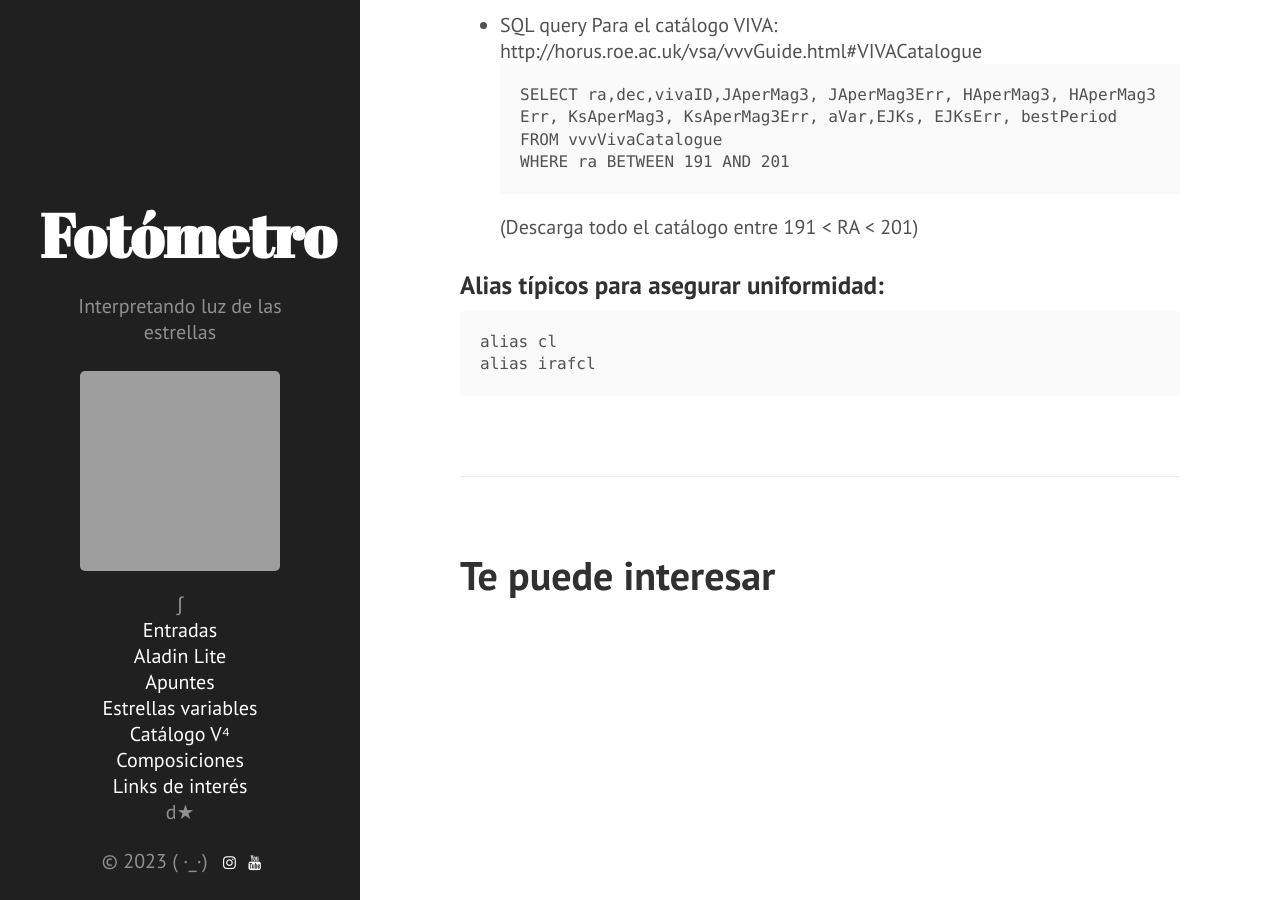
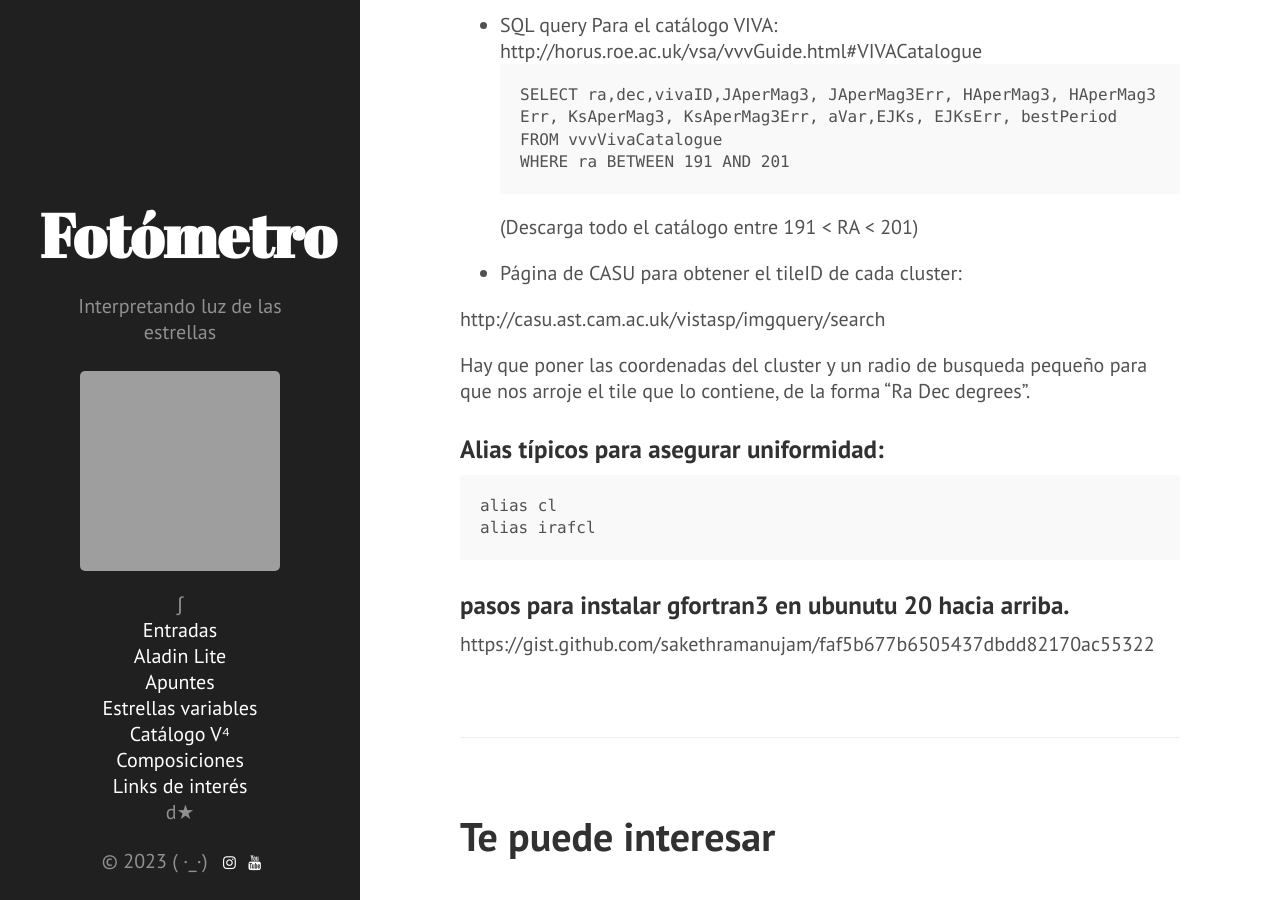
Before and after one commit to nicomedinap/nicomedinap.github.io, a Jekyll site: the page built from apuntes/ComandosUtiles.md, in a window 1280 px wide and 900 px high, scrolled down 1569 px. Built offline with Jekyll 4.4.1, drawn with Linux system fonts in a browser that asks for light colours; a script that is not in the unit is left out; grey boxes are pictures that could not be loaded.

Commit message:
Actualizados los links y comandos

````diff
--- a/apuntes/ComandosUtiles.md
+++ b/apuntes/ComandosUtiles.md
@@ -66,6 +66,11 @@ WHERE ra BETWEEN 191 AND 201
 ```
 (Descarga todo el catálogo entre 191 < RA < 201)
 
+* Página de CASU para obtener el tileID de cada cluster:
+
+http://casu.ast.cam.ac.uk/vistasp/imgquery/search
+
+Hay que poner las coordenadas del cluster y un radio de busqueda pequeño para que nos arroje el tile que lo contiene, de la forma "Ra Dec degrees".
 
 ### Alias típicos para asegurar uniformidad:
 
@@ -73,3 +78,6 @@ WHERE ra BETWEEN 191 AND 201
 alias cl
 alias irafcl
 ```
+
+### pasos para instalar gfortran3 en ubunutu 20 hacia arriba.
+https://gist.github.com/sakethramanujam/faf5b677b6505437dbdd82170ac55322
````
Also changed, not shown: Apuntes.md (+2 -2 lines).
